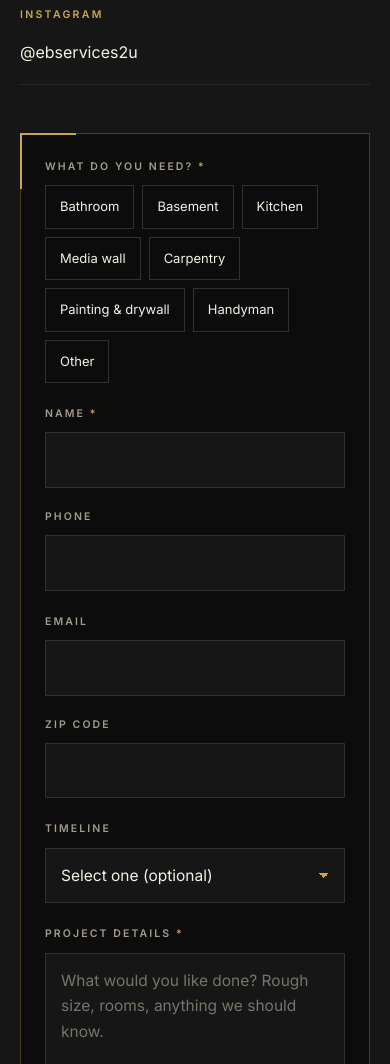
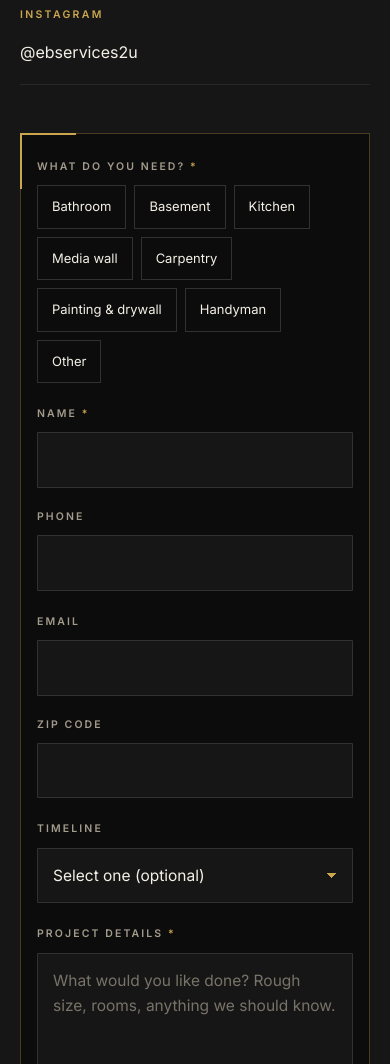
Before and after one commit to BryanRalston/ebservices4u-site, a plain HTML site: page index.html in a window 390 px wide. Shown: the part 10420-11484 px from the top of the page. Drawn offline with Linux system fonts and the light colour scheme.

Commit message:
Fix 320px-wide phones: estimate form no longer widens the page

```diff
--- a/css/style.css
+++ b/css/style.css
@@ -653,3 +653,5 @@ a.service-img{display:block}
 .ba-frame.is-playing video{opacity:1}
 .ba-frame.is-failed video{display:none}
 .no-js .ba-play{display:none}
+.estimate-grid>*,.estimate-grid form,.estimate-grid .field,.estimate-grid fieldset{min-width:0}.estimate-grid input,.estimate-grid select,.estimate-grid textarea{max-width:100%;min-width:0}
+@media (max-width:400px){.form-card{padding-left:16px;padding-right:16px}.submit-btn{padding-left:12px;padding-right:12px;letter-spacing:.12em;white-space:normal}.submit-btn .btn-label{white-space:normal}}
```
